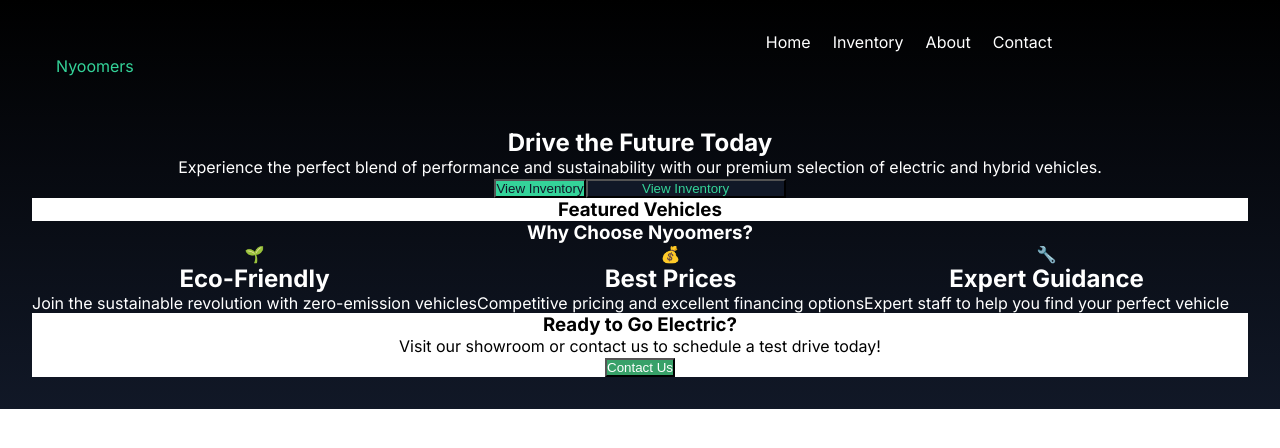
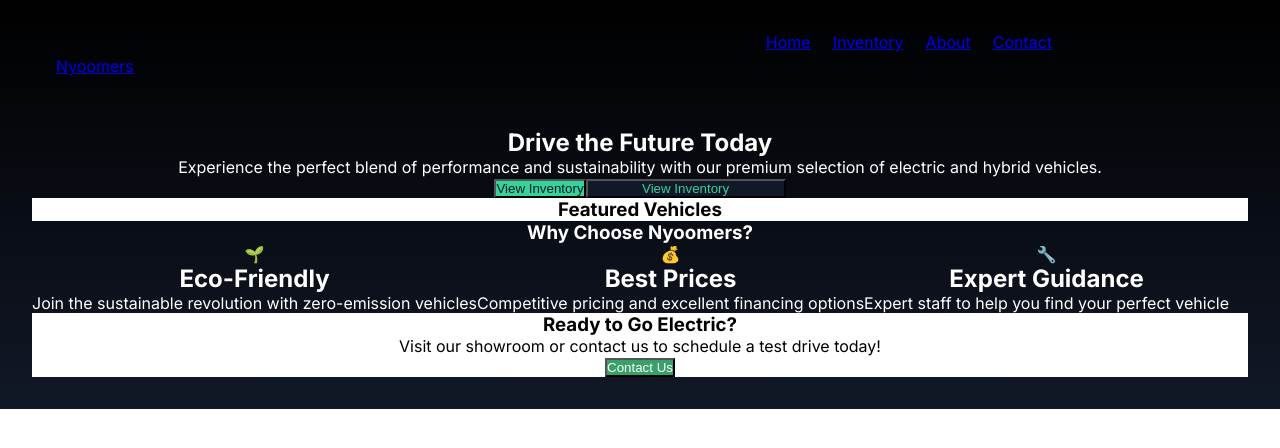
Before and after one commit to kimbencinas/Nyoomers, a React (Vite) app in the folder client/: page / in a window 1280 px wide. Shown: the top 448 px of the page. Built offline with nearby package versions, Linux system fonts and the light colour scheme.

Commit message:
Navbar links fully functional

```diff
--- a/client/src/components/Navbar.jsx
+++ b/client/src/components/Navbar.jsx
@@ -1,17 +1,19 @@
 import '../styles/Navbar.css';
+import { Link } from 'react-router-dom';
 
 function Navbar() {
 
     return (
         <nav>
             <div class="logo">
-                <p>Nyoomers</p>
+                <p><Link to="/">Nyoomers</Link></p>
             </div>
             <ul>
-                <li>Home</li>
-                <li>Inventory</li>
-                <li>About</li>
-                <li>Contact</li>
+                <li><Link to="/">Home</Link></li>
+                <li><Link to="/inventory">Inventory</Link></li>
+                <li><Link to="/about">About</Link></li>
+                <li><Link to="/contact">Contact</Link>
+                </li>
             </ul>
         </nav>
     )
```
